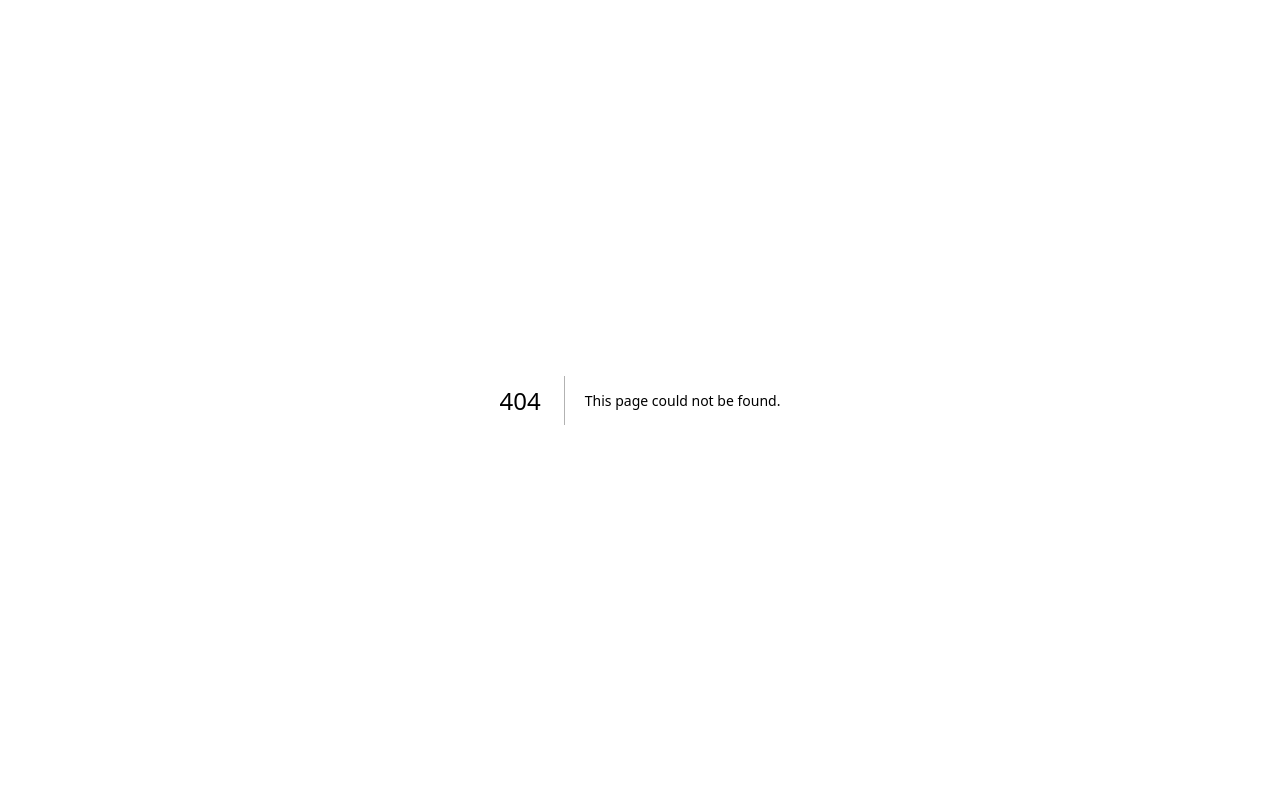
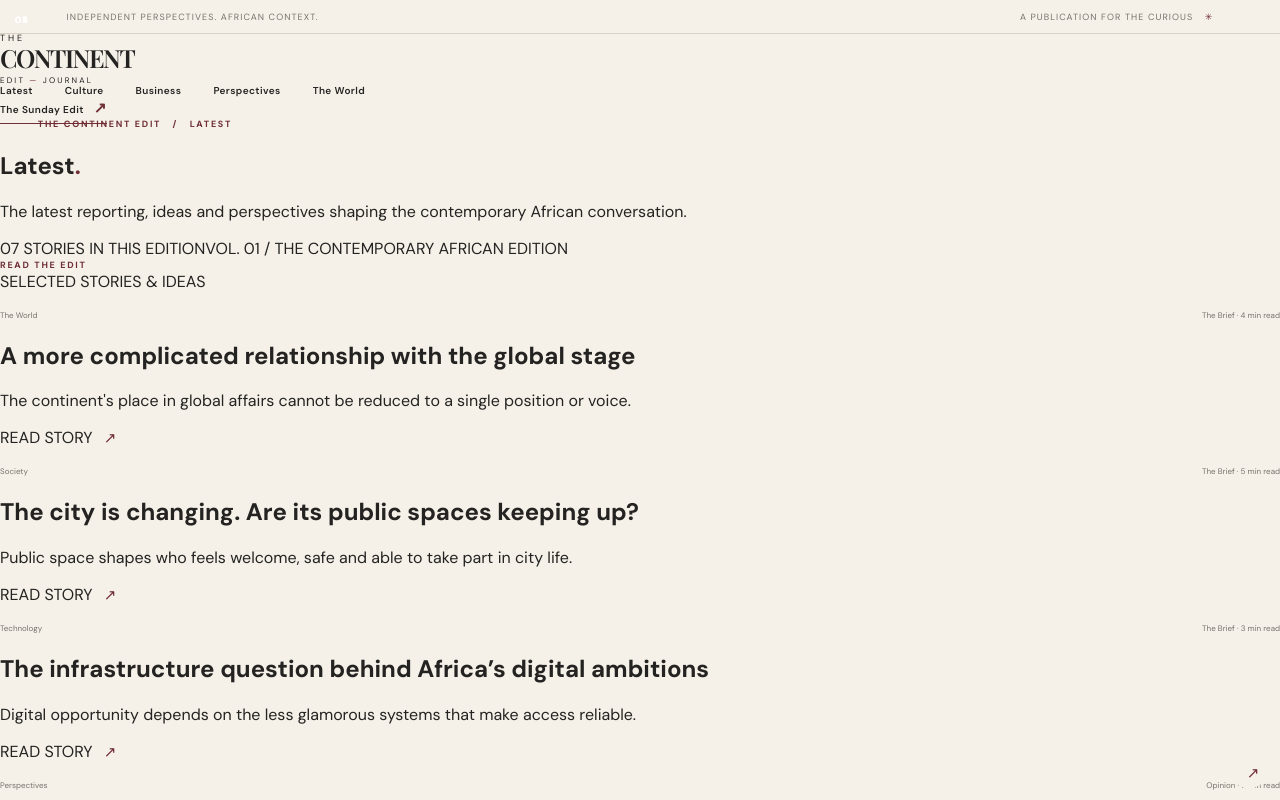
Before and after one commit to RNLD777/the-continent-edit, a Next.js app: page /latest in a window 1280 px wide. Before the commit this address had no page. Shown: the top 800 px of the page. Built offline with nearby package versions, Linux system fonts and the light colour scheme; a web font is replaced by a local one.

Commit message:
Add full latest section page

```diff
--- /dev/null
+++ b/app/latest/page.tsx
@@ -0,0 +1,5 @@
+import type { Metadata } from "next";
+import SectionPage from "../SectionPage";
+import { editorialStories } from "../../lib/stories";
+export const metadata: Metadata = { title: "Latest Stories", description: "The latest stories, ideas and perspectives from The Continent Edit." };
+export default function LatestPage() { return <SectionPage title="Latest" sectionLabel="latest" description="The latest reporting, ideas and perspectives shaping the contemporary African conversation." stories={[...editorialStories].reverse()} />; }
```
